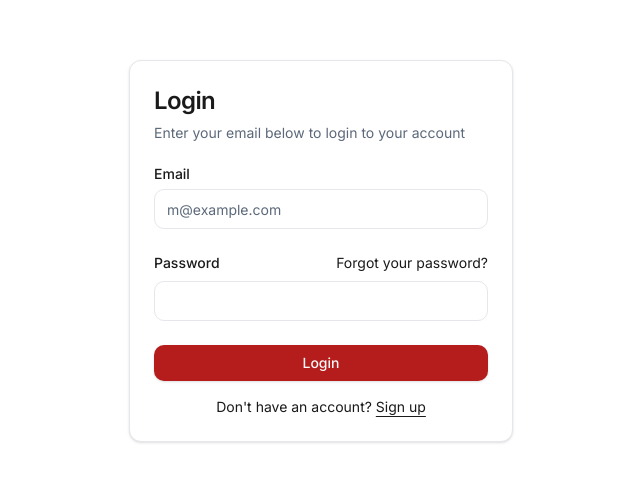
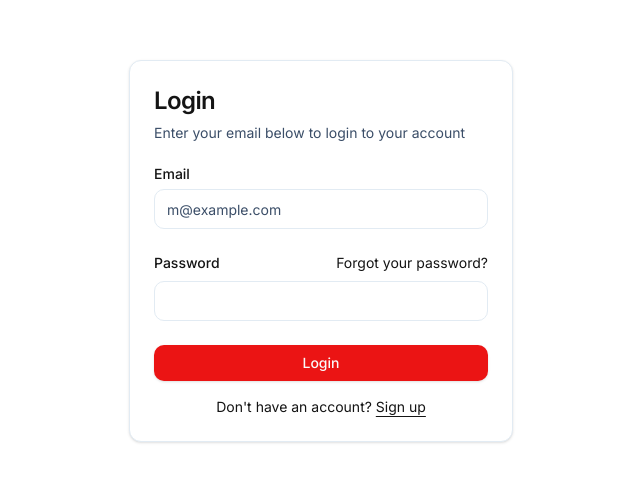
Before and after one commit to lplit/trackday, a Next.js app: page /auth/login in a window 1280 px wide. Shown: the part 149-630 px from the top of the page, without its empty margins (319-959 px from the left). Built offline with nearby package versions, Linux system fonts and the light colour scheme; no server answers; a web font is replaced by a local one.

Commit message:
feat: update color themes and add racing-inspired styles in globals.css

```diff
--- a/app/globals.css
+++ b/app/globals.css
@@ -4,61 +4,61 @@
 
 @layer base {
   :root {
-    /* Light Theme - Premium TrackConnect Colors */
+    /* Light Theme - Racing Inspired Colors */
     --background: 0 0% 100%; /* Pure white */
-    --foreground: 0 0% 10%; /* Near black #1A1A1A */
+    --foreground: 0 0% 8%; /* Racing black #141414 */
     --card: 0 0% 100%;
-    --card-foreground: 0 0% 10%;
+    --card-foreground: 0 0% 8%;
     --popover: 0 0% 100%;
-    --popover-foreground: 0 0% 10%;
-    --primary: 0 73% 41%; /* Racing red #DC2626 */
+    --popover-foreground: 0 0% 8%;
+    --primary: 0 84% 50%; /* Racing red #DC2626 */
     --primary-foreground: 0 0% 98%;
-    --secondary: 215 28% 17%; /* Dark gray #1F2937 */
+    --secondary: 214 32% 26%; /* Steel blue #2D3748 */
     --secondary-foreground: 0 0% 98%;
     --muted: 210 40% 98%; /* Off-white #F9FAFB */
-    --muted-foreground: 215 14% 42%; /* Professional gray #6B7280 */
-    --accent: 142 76% 36%; /* Success green #10B981 */
+    --muted-foreground: 215 28% 32%; /* Dark steel gray #4A5568 */
+    --accent: 208 100% 47%; /* Electric blue #0099FF */
     --accent-foreground: 0 0% 98%;
     --destructive: 0 84.2% 60.2%;
     --destructive-foreground: 0 0% 98%;
-    --border: 220 13% 91%; /* Light gray #E5E7EB */
-    --input: 220 13% 91%;
-    --ring: 0 73% 41%;
-    --warning: 45 93% 47%; /* Amber #F59E0B */
-    --chart-1: 12 76% 61%;
-    --chart-2: 173 58% 39%;
-    --chart-3: 197 37% 24%;
-    --chart-4: 43 74% 66%;
-    --chart-5: 27 87% 67%;
+    --border: 210 40% 92%; /* Light gray #E2E8F0 */
+    --input: 210 40% 92%;
+    --ring: 0 84% 50%;
+    --warning: 45 96% 48%; /* Racing yellow #F6AD17 */
+    --chart-1: 0 84% 50%; /* Racing red */
+    --chart-2: 160 84% 39%; /* Racing green */
+    --chart-3: 208 100% 47%; /* Racing blue */
+    --chart-4: 45 96% 48%; /* Racing yellow */
+    --chart-5: 280 100% 55%; /* Racing purple */
     --radius: 0.75rem; /* 12px for premium feel */
   }
   .dark {
-    /* Dark Theme - Premium TrackConnect Colors */
-    --background: 0 0% 6%; /* Deep black #0F0F0F */
-    --foreground: 0 0% 100%; /* Pure white */
+    /* Dark Theme - Racing Inspired Colors */
+    --background: 0 0% 4%; /* Carbon fiber black #0A0A0A */
+    --foreground: 0 0% 98%; /* Almost white #FAFAFA */
     --card: 0 0% 6%;
-    --card-foreground: 0 0% 100%;
+    --card-foreground: 0 0% 98%;
     --popover: 0 0% 6%;
-    --popover-foreground: 0 0% 100%;
-    --primary: 0 91% 71%; /* Bright red #EF4444 */
-    --primary-foreground: 0 0% 9%;
-    --secondary: 0 0% 12%; /* Dark gray #1F1F1F */
-    --secondary-foreground: 0 0% 95%; /* Light gray #F3F4F6 */
-    --muted: 0 0% 12%;
-    --muted-foreground: 240 5% 65%; /* Light gray #A1A1AA */
-    --accent: 160 84% 39%; /* Bright green #34D399 */
-    --accent-foreground: 0 0% 9%;
-    --destructive: 0 62.8% 30.6%;
+    --popover-foreground: 0 0% 98%;
+    --primary: 0 84% 60%; /* Racing red #E53E3E */
+    --primary-foreground: 0 0% 98%;
+    --secondary: 214 32% 16%; /* Steel blue #1A202C */
+    --secondary-foreground: 0 0% 95%;
+    --muted: 210 40% 8%; /* Very dark blue-gray #101419 */
+    --muted-foreground: 215 28% 72%; /* Light steel gray #B8C5D1 */
+    --accent: 208 100% 43%; /* Electric blue #0080FF */
+    --accent-foreground: 0 0% 98%;
+    --destructive: 0 72% 51%;
     --destructive-foreground: 0 0% 98%;
-    --border: 215 28% 25%; /* Medium gray #374151 */
-    --input: 215 28% 25%;
-    --ring: 0 91% 71%;
-    --warning: 48 96% 53%; /* Bright amber #FBBF24 */
-    --chart-1: 220 70% 50%;
-    --chart-2: 160 60% 45%;
-    --chart-3: 30 80% 55%;
-    --chart-4: 280 65% 60%;
-    --chart-5: 340 75% 55%;
+    --border: 214 32% 20%; /* Darker steel #252D3A */
+    --input: 214 32% 20%;
+    --ring: 0 84% 60%;
+    --warning: 45 96% 64%; /* Racing yellow #FFC947 */
+    --chart-1: 214 100% 59%; /* Racing blue */
+    --chart-2: 160 84% 39%; /* Racing green */
+    --chart-3: 0 84% 60%; /* Racing red */
+    --chart-4: 45 96% 64%; /* Racing yellow */
+    --chart-5: 280 100% 70%; /* Racing purple */
   }
 }
 
@@ -74,11 +74,18 @@
 /* Custom TrackConnect Styles */
 @layer components {
   .racing-gradient {
-    background: linear-gradient(135deg, hsl(var(--primary)) 0%, hsl(var(--primary)) 50%, hsl(var(--secondary)) 100%);
+    background: linear-gradient(135deg, hsl(var(--primary)) 0%, hsl(var(--accent)) 50%, hsl(var(--secondary)) 100%);
   }
 
   .racing-text-gradient {
-    background: linear-gradient(135deg, hsl(var(--primary)) 0%, hsl(var(--secondary)) 100%);
+    background: linear-gradient(135deg, hsl(var(--primary)) 0%, hsl(var(--accent)) 100%);
+    -webkit-background-clip: text;
+    -webkit-text-fill-color: transparent;
+    background-clip: text;
+  }
+
+  .dark .racing-text-gradient {
+    background: linear-gradient(135deg, hsl(var(--primary)) 0%, hsl(var(--accent)) 70%, hsl(var(--foreground)) 100%);
     -webkit-background-clip: text;
     -webkit-text-fill-color: transparent;
     background-clip: text;
@@ -167,4 +174,28 @@
     background: rgba(0, 0, 0, 0.2);
     border: 1px solid rgba(255, 255, 255, 0.1);
   }
+
+  /* Racing-inspired effects */
+  .racing-stripe {
+    background: linear-gradient(90deg, transparent 0%, hsl(var(--primary)) 20%, hsl(var(--accent)) 50%, hsl(var(--primary)) 80%, transparent 100%);
+    height: 2px;
+  }
+
+  .carbon-fiber-texture {
+    background-image:
+      linear-gradient(45deg, hsl(var(--muted)) 25%, transparent 25%),
+      linear-gradient(-45deg, hsl(var(--muted)) 25%, transparent 25%),
+      linear-gradient(45deg, transparent 75%, hsl(var(--muted)) 75%),
+      linear-gradient(-45deg, transparent 75%, hsl(var(--muted)) 75%);
+    background-size: 20px 20px;
+    background-position: 0 0, 0 10px, 10px -10px, -10px 0px;
+  }
+
+  .racing-glow {
+    box-shadow: 0 0 20px hsl(var(--primary) / 0.3), 0 0 40px hsl(var(--accent) / 0.2);
+  }
+
+  .dark .racing-glow {
+    box-shadow: 0 0 30px hsl(var(--primary) / 0.4), 0 0 60px hsl(var(--accent) / 0.3);
+  }
 }
```
